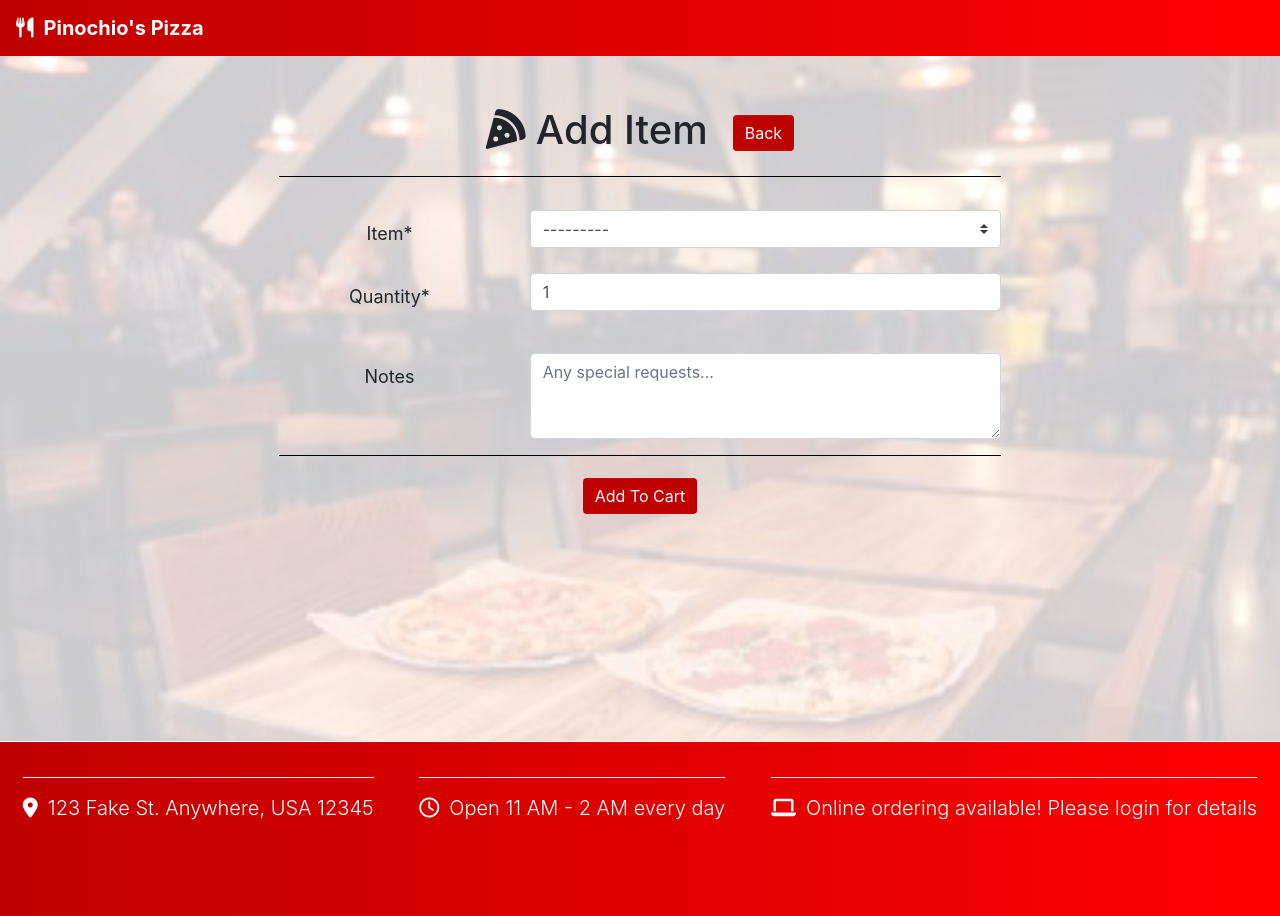
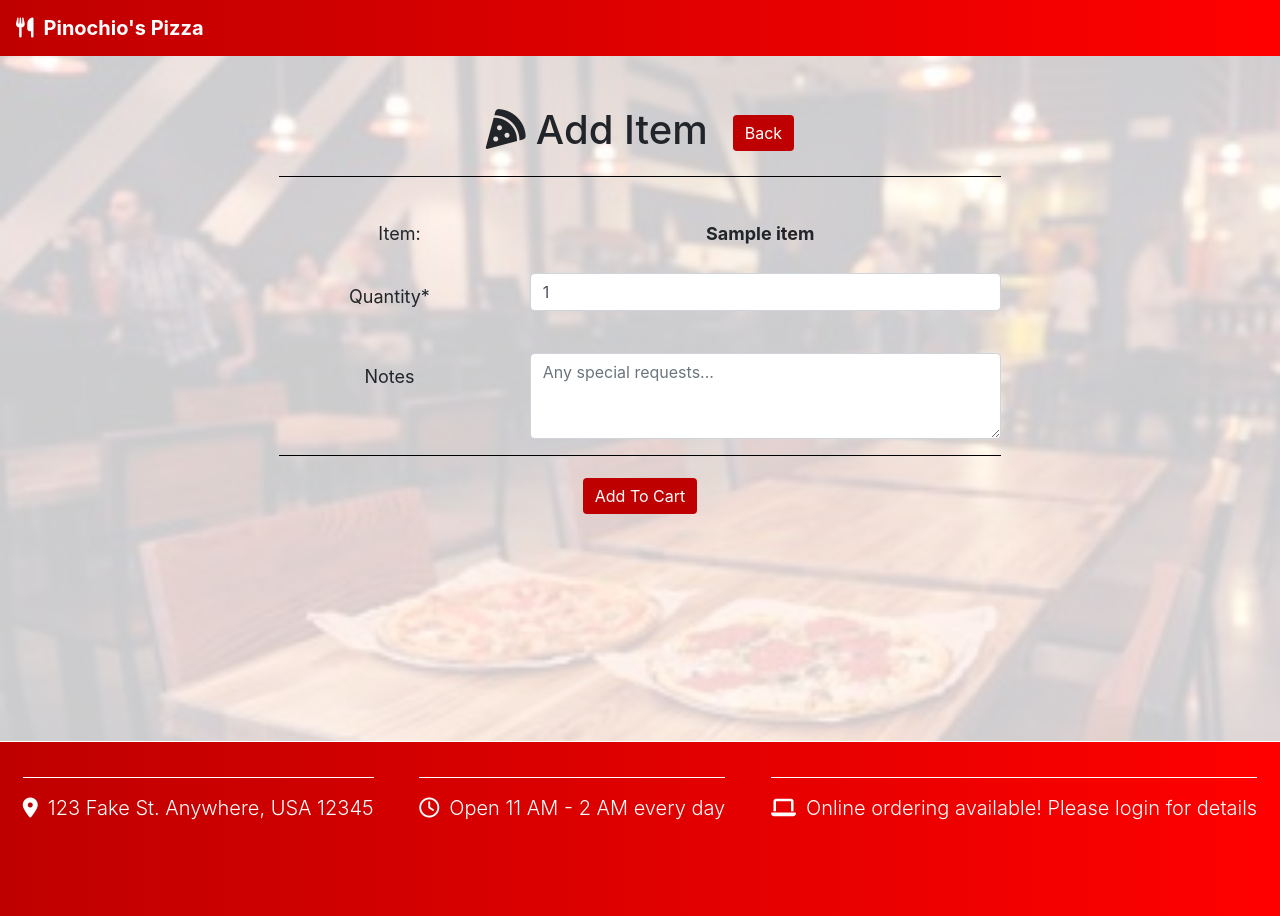
Before and after one commit to jselzer626/Pizza, a Django app: template orders/templates/orders/orderdetail_form.html in a window 1280 px wide. Run offline with Django 3.2, Linux system fonts and the light colour scheme; data comes from the database, SQL or seed files in the repository; both versions use the stored data as it was after the commit; tables that the repository leaves empty hold one stand-in row (values such as "Sample post"); the template is opened without the code that fills it: values that come from a table or form of the project are taken from there, most other values are stand-ins (such as "Sample title", 1, 10 or a date in 2020); some libraries are stand-ins or nearby versions.

Commit message:
adding topping counter for pizza items

```diff
--- a/orders/models.py
+++ b/orders/models.py
@@ -73,7 +73,10 @@ class MenuItem(models.Model):
     category = models.ForeignKey(Category, on_delete=models.CASCADE)
 
     def __str__(self):
-        return f"{self.name} {self.get_pizzaStyle_display()}"
+        if self.pizzaStyle != '':
+            return f"{self.name} - ({self.get_pizzaStyle_display()})"
+        else:
+            return f"{self.name}"
 
 class Order(models.Model):
 
--- a/orders/templates/orders/create.html
+++ b/orders/templates/orders/create.html
@@ -35,7 +35,7 @@ Create Order
   <tbody id="{{ category }}">
   {% for menuItem in category.menuitem_set.all %}
     <tr>
-      <td colspan="4">{{ menuItem.name }} {{menuItem.pizzaStyle}}</td>
+      <td colspan="4">{{ menuItem }}</td>
       {% if category.name == 'PST' %}
       <td colspan="2">{{ menuItem.priceSmall }}<button class="btn btn-primary btn-sm" data-itemId = "{{ menuItem.id }}" >Add</button></td>
       {% elif category.name == 'SLD' %}
--- a/orders/templates/orders/orderdetail_form.html
+++ b/orders/templates/orders/orderdetail_form.html
@@ -11,16 +11,21 @@ Add Item
 {% block body %}
 
 <h1 class="specialHeader"><i class="fas fa-pizza-slice"></i>Add Item<button class="btn btn-primary">Back</button></h1>
+<div class="form-group row mx-auto" id="orderForm">
+  <label class="col-form-label col-lg-4">Item:</label>
+  <label class="col-form-label col-lg-8"><b>{{ item }}</b></label>
+</div>
 <form class="form mx-auto" method="POST" id="orderForm">
 
   {% csrf_token %}
 
+  <!--Context variables to help determine which fields of the item add form to display-->
+  <span hidden id="toppingsCount">{{ toppingsCount }}</span>
   <span hidden id="category">{{ category }}</span>
   <span hidden id="cheeseSteak">{{ cheesesteak }}</span>
-  <div hidden>{{ form.order }}</div>
+  <div hidden>{{ form.order }}{{ form.item }}</div>
 
   {% crispy form %}
-
 </form>
 
 
--- a/orders/views.py
+++ b/orders/views.py
@@ -40,7 +40,6 @@ class addItemForm(forms.ModelForm):
     helper.label_class = 'col-lg-4'
     helper.field_class = 'col-lg-8'
     helper.layout = Layout(
-        'item',
         'quantity',
         'size',
         'toppings',
@@ -84,10 +83,12 @@ class addGeneralItem(CreateView):
     def get_context_data(self, **kwargs):
         context = super().get_context_data(**kwargs)
         itemId = self.request.GET.get('item', '')
-        # checking if need to display toppings for steak + cheese
-        cheeseSteak = True if MenuItem.objects.get(pk=itemId).name.strip() == "Steak + Cheese" else False
-        context['category'] = MenuItem.objects.filter(pk=itemId).first().category
-        context['cheesesteak'] = cheeseSteak
+        item = MenuItem.objects.get(pk=itemId)
+
+        context['category'] = item.category
+        context['cheesesteak'] = True if item.name.strip() == "Steak + Cheese" else False
+        context['toppingsCount'] = item.pizzaToppingsCount
+        context['item'] = item
         return context
 
 class viewCart(ListView):
--- a/static/styles.css
+++ b/static/styles.css
@@ -204,6 +204,7 @@ tbody button {
   margin-top: 20px;
 }
 
+
 tfoot > tr {
   background-color: rgba(0,0,0,.10);
 }
@@ -260,3 +261,22 @@ tfoot::before {
   display: inline;
   float: right;
 }
+
+#div_id_item select {
+  font-weight: bold;
+}
+
+#div_id_toppings ul {
+  margin-top: 2%;
+  margin-left: 50%;
+  margin-bottom: 0px;
+}
+
+#div_id_toppings p {
+  font-weight: bold;
+  margin-bottom: 1%;
+}
+
+#div_id_toppings i {
+  margin-left: 20%;
+}
--- a/todos.txt
+++ b/todos.txt
@@ -1,14 +1,16 @@
 TODO:
 
-change styling for login page
+images for menu items?
 
 user should be directed to some sort of landing page with a generic image carousel when they come to the site
 
 viewCart should display some sort of banner when item is deleted
 
-payment page (separate app?)
+edit certain item names to be more descriptive
 
 DONE:
+
+change styling for login page
 
 need to fix toppings display for steak and cheese (not showing up)
 
```
Also changed, not shown: static/scripts3.js (+64 -0 lines), db.sqlite3.
